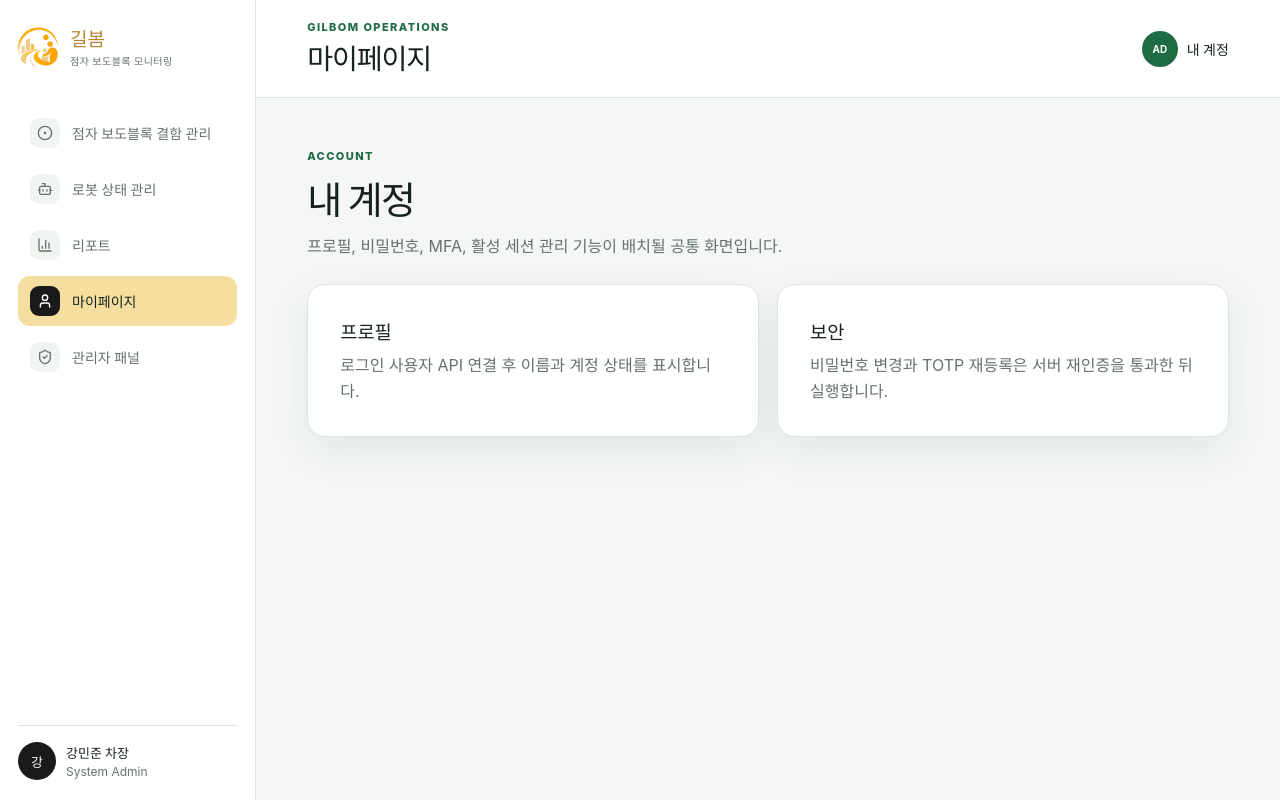
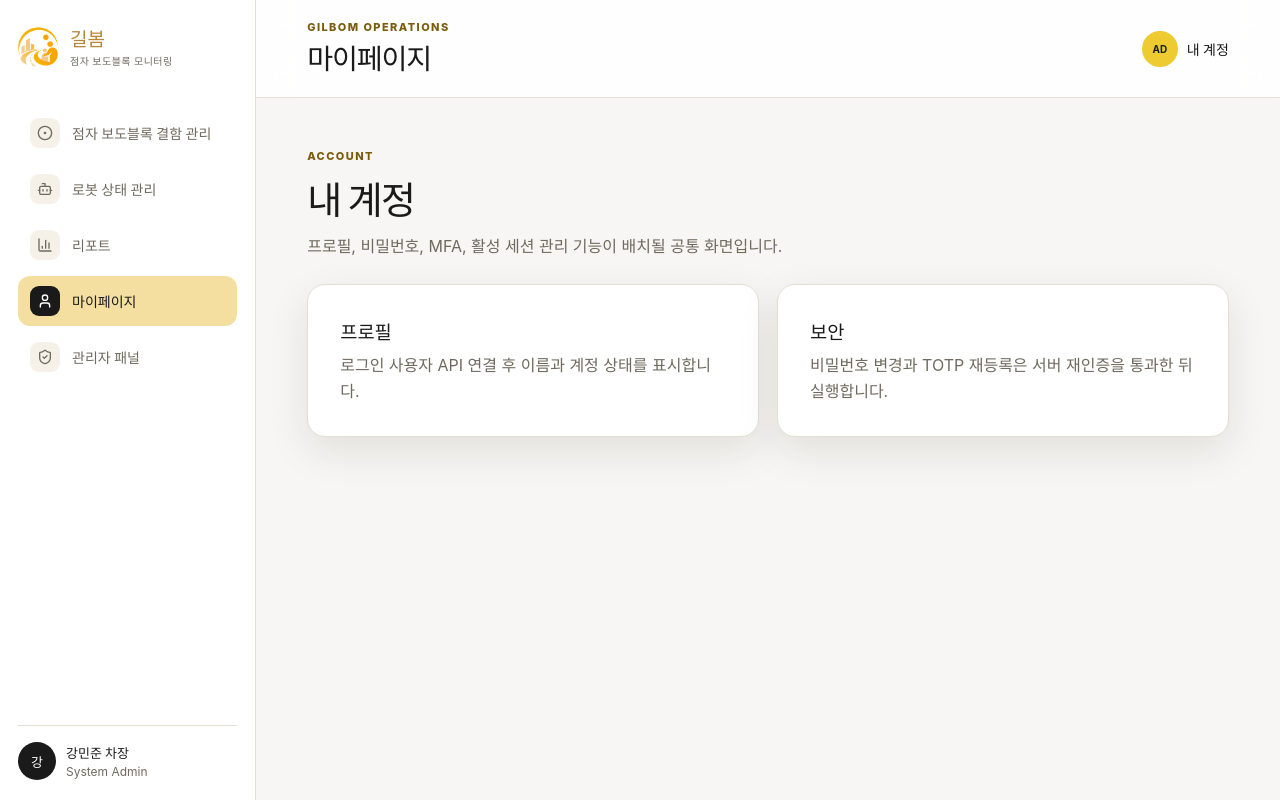
Before and after one commit to Jiwoo-Kim0/gilbom, a React (Vite) app in the folder web/frontend/gilbom/: page /my in a window 1280 px wide. Built offline with nearby package versions, Linux system fonts and the light colour scheme; no server answers.

Commit message:
S15P11D101-272 #in-progress 색감 보정

```diff
--- a/web/frontend/gilbom/src/App.css
+++ b/web/frontend/gilbom/src/App.css
@@ -192,7 +192,7 @@
 
 .eyebrow {
   margin: 0;
-  color: var(--brand);
+  color: var(--brand-strong);
   font-size: 11px;
   font-weight: 800;
   letter-spacing: 0.13em;
@@ -214,7 +214,7 @@
   height: 36px;
   border-radius: 50%;
   place-items: center;
-  color: #fff;
+  color: var(--nb-ink);
   background: var(--brand);
   font-size: 10px;
 }
@@ -265,7 +265,7 @@
 }
 
 .primary-button {
-  color: #fff;
+  color: var(--nb-ink);
   background: var(--brand);
 }
 
@@ -497,7 +497,7 @@
 
 .defect-status-dot-done,
 .defect-legend-item-done .defect-status-dot {
-  background: var(--brand);
+  background: var(--brand-strong);
 }
 
 .defect-filter-reset {
@@ -705,7 +705,7 @@
 }
 
 .robot-legend-item-online .robot-status-dot {
-  background: var(--brand);
+  background: var(--brand-strong);
 }
 
 .robot-legend-item-warning .robot-status-dot {
@@ -919,7 +919,7 @@
   display: block;
   height: 100%;
   border-radius: inherit;
-  background: var(--brand);
+  background: var(--brand-strong);
 }
 
 .robot-fleet-card-warning .robot-battery-bar-fill {
@@ -938,7 +938,7 @@
 .robot-log-view-all {
   padding: 0;
   border: none;
-  color: var(--brand);
+  color: var(--brand-strong);
   background: none;
   font-size: 13px;
   font-weight: 700;
--- a/web/frontend/gilbom/src/features/defect/DefectFilter.tsx
+++ b/web/frontend/gilbom/src/features/defect/DefectFilter.tsx
@@ -101,7 +101,7 @@ export function DefectFilter() {
             onChange={(event) => setStatus((prev) => ({ ...prev, done: event.target.checked }))}
           />
           <span className="defect-status-dot defect-status-dot-done" aria-hidden="true" />
-          완료 (Green)
+          완료 (Amber)
         </label>
       </fieldset>
 
--- a/web/frontend/gilbom/src/features/defect/DefectMap.tsx
+++ b/web/frontend/gilbom/src/features/defect/DefectMap.tsx
@@ -22,8 +22,8 @@ const legendItems: { tone: DefectStatus; label: string }[] = [
 
 const statusColor: Record<DefectStatus, string> = {
   progress: '#b8863b',
-  received: '#66736b',
-  done: '#1f6b45',
+  received: '#6f6a5e',
+  done: '#7a5c0c',
 }
 
 // 구미시청 인근 — 결함 좌표 API가 연결되기 전까지 사용하는 기본 뷰포트.
--- a/web/frontend/gilbom/src/features/robot/RobotMap.tsx
+++ b/web/frontend/gilbom/src/features/robot/RobotMap.tsx
@@ -14,10 +14,10 @@ const legendItems: { tone: RobotStatus; label: string }[] = [
 ]
 
 const statusColor: Record<RobotStatus, string> = {
-  online: '#1f6b45',
+  online: '#7a5c0c',
   warning: '#c0392b',
   charging: '#b8863b',
-  offline: '#66736b',
+  offline: '#6f6a5e',
 }
 
 // 구미시청 인근 — 로봇 위치 API가 연결되기 전까지 사용하는 기본 뷰포트.
--- a/web/frontend/gilbom/src/index.css
+++ b/web/frontend/gilbom/src/index.css
@@ -2,21 +2,21 @@
   font-family:
     Inter, Pretendard, 'Noto Sans KR', system-ui, -apple-system, BlinkMacSystemFont,
     'Segoe UI', sans-serif;
-  color: #17221c;
-  background: #f4f7f5;
+  color: #1a1a1a;
+  background: #f7f6f4;
   font-synthesis: none;
   text-rendering: optimizeLegibility;
   -webkit-font-smoothing: antialiased;
   --surface: #ffffff;
-  --surface-muted: #f1f5f2;
-  --line: #dce5df;
-  --text: #17221c;
-  --text-muted: #66736b;
-  --brand: #1f6b45;
-  --brand-strong: #155035;
-  --brand-soft: #e2f2e8;
+  --surface-muted: #f5f1e9;
+  --line: #e3ded2;
+  --text: #1a1a1a;
+  --text-muted: #6f6a5e;
+  --brand: #edcb31;
+  --brand-strong: #7a5c0c;
+  --brand-soft: #fbeecb;
   --focus: #f0a128;
-  --shadow: 0 14px 40px rgba(28, 55, 39, 0.08);
+  --shadow: 0 14px 40px rgba(35, 28, 12, 0.1);
   --nb-gold: #b8863b;
   --nb-gold-soft: #f5dfa0;
   --nb-ink: #1a1a1a;
@@ -35,7 +35,7 @@ body {
   min-width: 320px;
   min-height: 100vh;
   margin: 0;
-  background: #f4f7f5;
+  background: #f7f6f4;
 }
 
 button,
```
